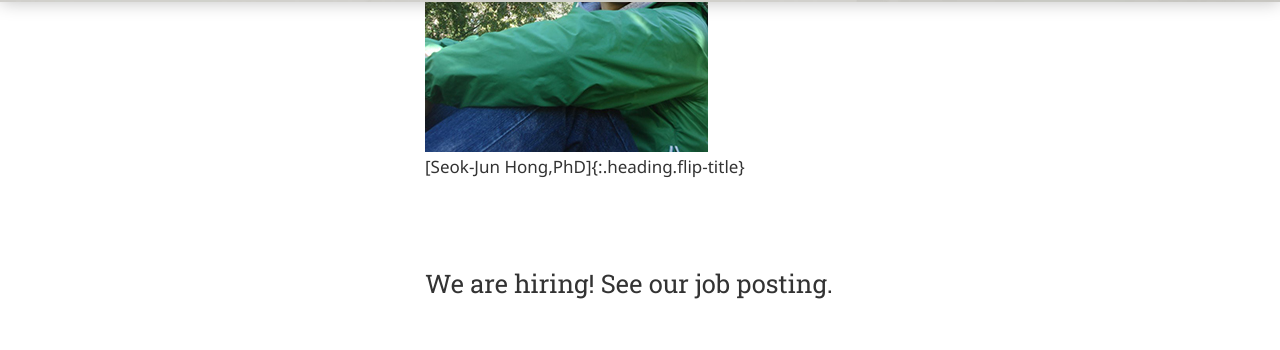
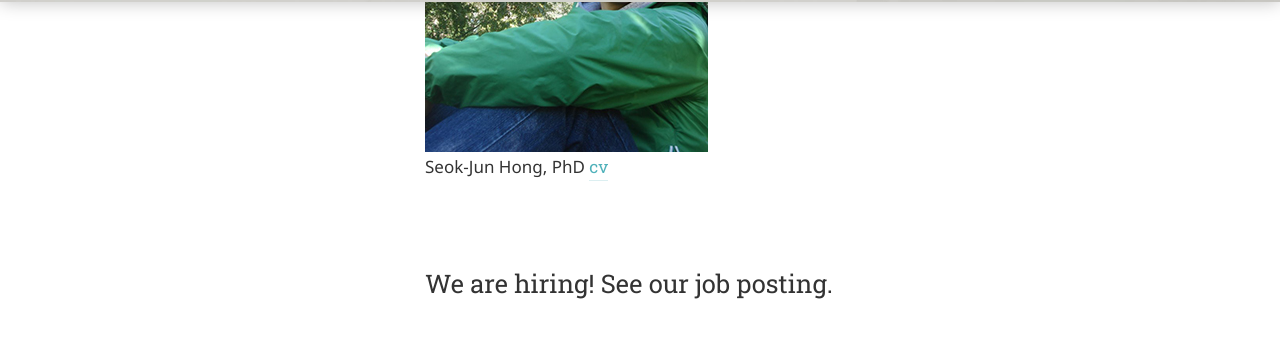
Before and after one commit to Muhammadhamza26/combine-skku, a Jekyll site: the page built from index.md, in a window 1280 px wide. Shown: the part 898-1248 px from the top of the page. Built offline with Jekyll 4.4.1, drawn with Linux system fonts in a browser that asks for light colours; some web fonts are replaced; our own code applies the rules of GitHub Pages for plain Markdown files; some of the changed lines change nothing that is shown.

Commit message:
new files are updated

```diff
--- a/index.md
+++ b/index.md
@@ -10,8 +10,8 @@ hide_description: true
 # People
 Principal Investigator<br/>
 ![principal investigator](/assets/img/hong_seok_jun.jpg)<br/>
-[Seok-Jun Hong,PhD]{:.heading.flip-title}<br/>
+Seok-Jun Hong, PhD [cv]{:.heading.flip-title}<br/>
 
 ## We are hiring! See our job posting.
 
-[Seok-Jun Hong, PhD]: resume.md
+[cv]: resume.md
```
